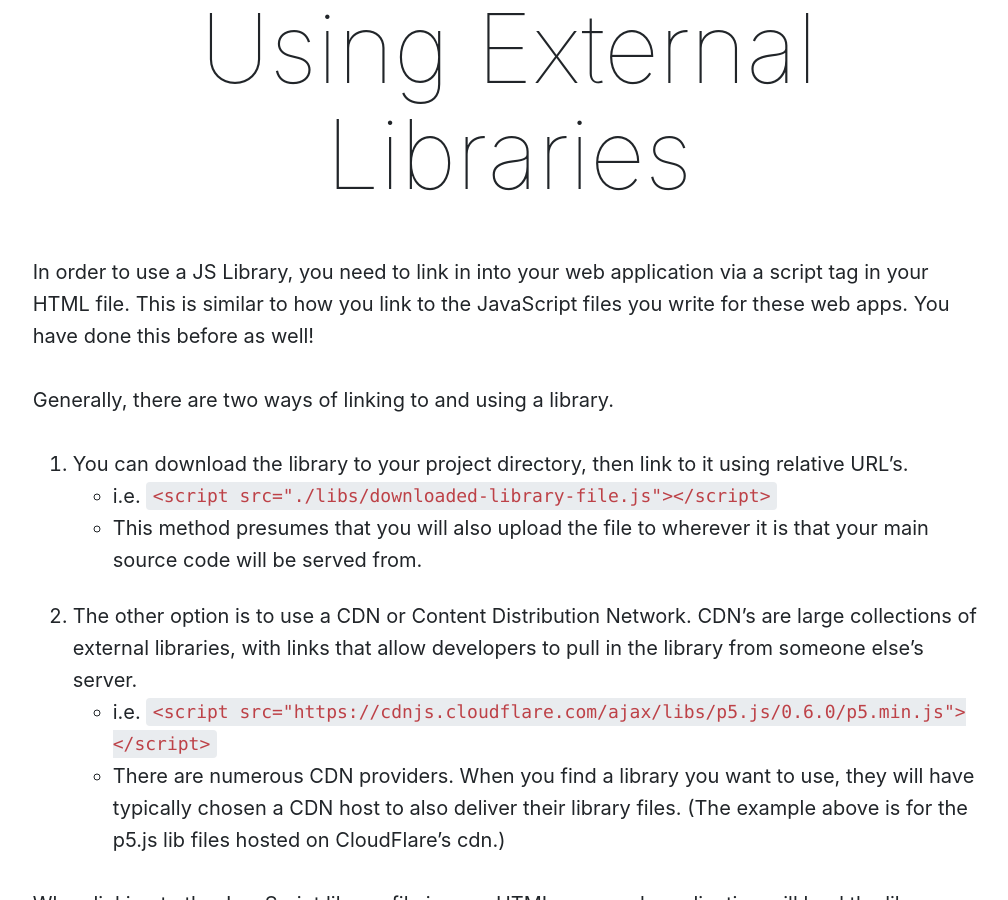
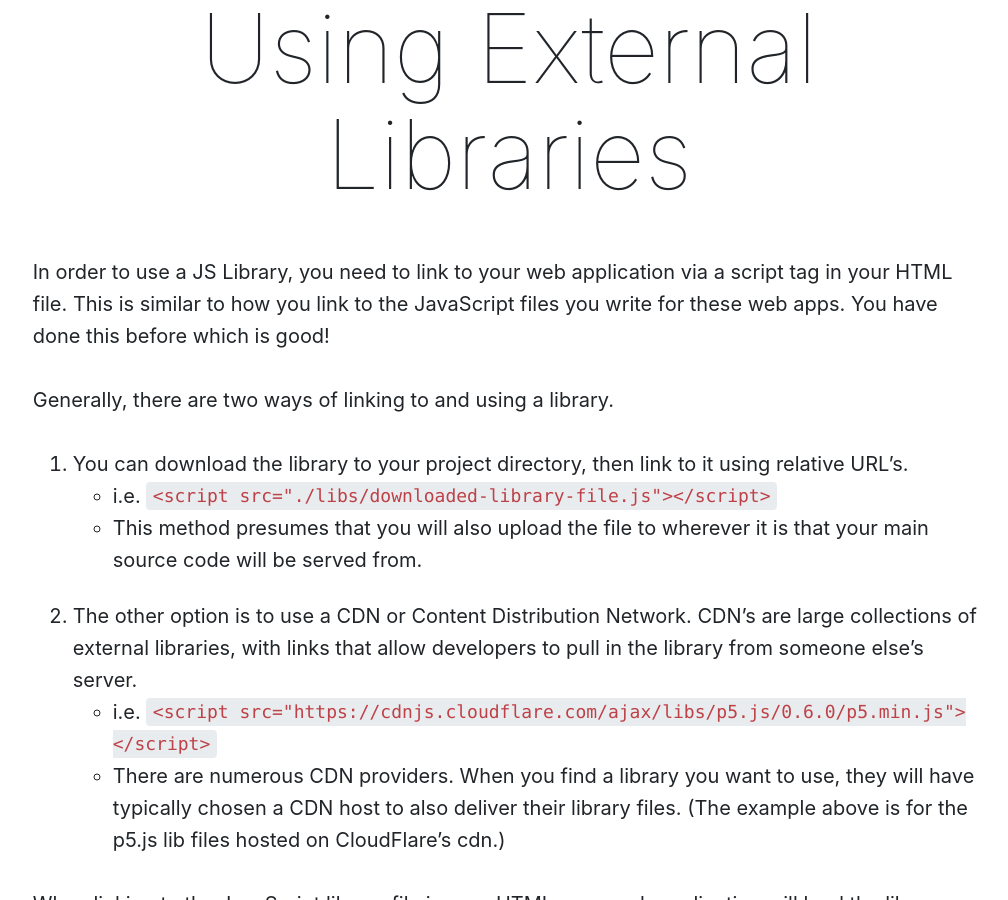
Before and after one commit to Montana-Media-Arts/441-web-tech-Spring2019-course, a Jekyll site: the page built from modules/week-8/_posts/2001-02-01-using-libs.md, in a window 1280 px wide and 900 px high, scrolled down 431 px. Shown: the whole window, without its empty margins (131-1139 px from the left). Built offline with Jekyll 4.4.1, drawn with Linux system fonts in a browser that asks for light colours; nearby versions of some CDN libraries.

Commit message:
Update 2001-02-01-using-libs.md

```diff
--- a/modules/week-8/_posts/2001-02-01-using-libs.md
+++ b/modules/week-8/_posts/2001-02-01-using-libs.md
@@ -6,7 +6,7 @@ jotted: false
 
 # Using External Libraries
 
-In order to use a JS Library, you need to link in into your web application via a script tag in your HTML file. This is similar to how you link to the JavaScript files you write for these web apps. You have done this before as well!
+In order to use a JS Library, you need to link to your web application via a script tag in your HTML file. This is similar to how you link to the JavaScript files you write for these web apps. You have done this before which is good!
 
 Generally, there are two ways of linking to and using a library.
 
```
